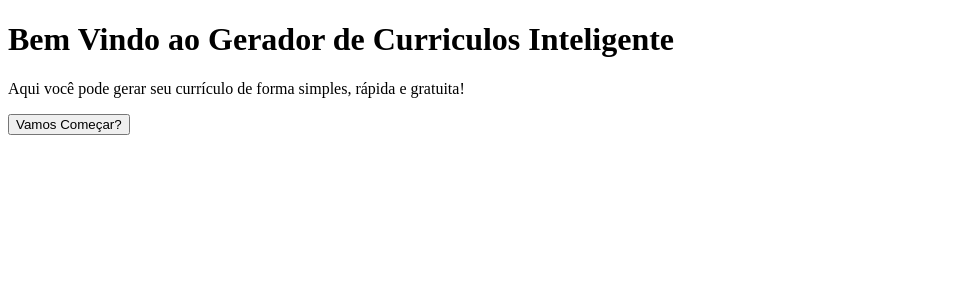
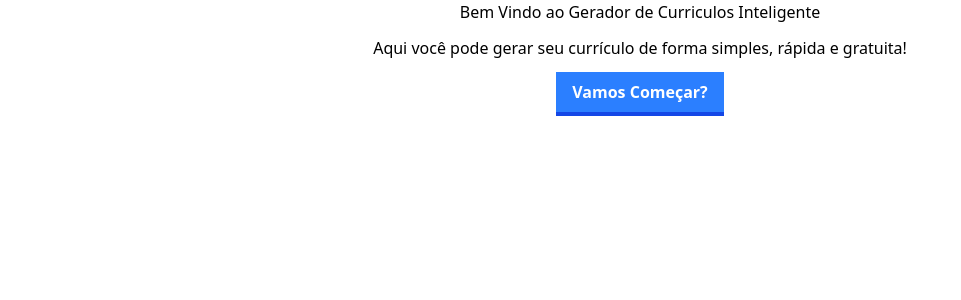
Before and after one commit to Debug-Cafe/Gerador-de-Curriculos-Inteligente, a React (Vite) app: page / in a window 1280 px wide. Shown: the top 300 px of the page, without its empty margins (0-961 px from the left). Built offline with nearby package versions, Linux system fonts and the light colour scheme.

Commit message:
fix: corrigido erro de importação no postcss.config

```diff
--- a/package.json
+++ b/package.json
@@ -10,12 +10,14 @@
     "preview": "vite preview"
   },
   "dependencies": {
+    "@tailwindcss/cli": "^4.1.12",
     "react": "^19.1.1",
     "react-dom": "^19.1.1",
     "react-router-dom": "^7.8.2"
   },
   "devDependencies": {
     "@eslint/js": "^9.33.0",
+    "@tailwindcss/postcss": "^4.1.12",
     "@tailwindcss/vite": "^4.1.12",
     "@types/react": "^19.1.10",
     "@types/react-dom": "^19.1.7",
--- /dev/null
+++ b/postcss.config.cjs
@@ -0,0 +1,6 @@
+module.exports = {
+  plugins: {
+    "@tailwindcss/postcss": {},
+    autoprefixer: {},
+  },
+}
--- a/src/index.css
+++ b/src/index.css
@@ -1,3 +1 @@
-@import "tailwindcss/base";
-@import "tailwindcss/components";
-@import "tailwindcss/utilities";
+@import "tailwindcss";
--- a/src/main.tsx
+++ b/src/main.tsx
@@ -1,5 +1,6 @@
 import ReactDOM from 'react-dom/client';
 import { createBrowserRouter, RouterProvider } from "react-router-dom";
+import "./index.css";
 
 import Home from './pages/Home.tsx';
 import Generator from './pages/Generator.tsx';
--- /dev/null
+++ b/src/output.css
@@ -0,0 +1,241 @@
+/*! tailwindcss v4.1.12 | MIT License | https://tailwindcss.com */
+@layer properties;
+@layer theme, base, components, utilities;
+@layer theme {
+  :root, :host {
+    --font-sans: ui-sans-serif, system-ui, sans-serif, "Apple Color Emoji",
+      "Segoe UI Emoji", "Segoe UI Symbol", "Noto Color Emoji";
+    --font-mono: ui-monospace, SFMono-Regular, Menlo, Monaco, Consolas, "Liberation Mono",
+      "Courier New", monospace;
+    --color-blue-400: oklch(70.7% 0.165 254.624);
+    --color-blue-500: oklch(62.3% 0.214 259.815);
+    --color-blue-700: oklch(48.8% 0.243 264.376);
+    --color-white: #fff;
+    --spacing: 0.25rem;
+    --font-weight-bold: 700;
+    --default-font-family: var(--font-sans);
+    --default-mono-font-family: var(--font-mono);
+  }
+}
+@layer base {
+  *, ::after, ::before, ::backdrop, ::file-selector-button {
+    box-sizing: border-box;
+    margin: 0;
+    padding: 0;
+    border: 0 solid;
+  }
+  html, :host {
+    line-height: 1.5;
+    -webkit-text-size-adjust: 100%;
+    tab-size: 4;
+    font-family: var(--default-font-family, ui-sans-serif, system-ui, sans-serif, "Apple Color Emoji", "Segoe UI Emoji", "Segoe UI Symbol", "Noto Color Emoji");
+    font-feature-settings: var(--default-font-feature-settings, normal);
+    font-variation-settings: var(--default-font-variation-settings, normal);
+    -webkit-tap-highlight-color: transparent;
+  }
+  hr {
+    height: 0;
+    color: inherit;
+    border-top-width: 1px;
+  }
+  abbr:where([title]) {
+    -webkit-text-decoration: underline dotted;
+    text-decoration: underline dotted;
+  }
+  h1, h2, h3, h4, h5, h6 {
+    font-size: inherit;
+    font-weight: inherit;
+  }
+  a {
+    color: inherit;
+    -webkit-text-decoration: inherit;
+    text-decoration: inherit;
+  }
+  b, strong {
+    font-weight: bolder;
+  }
+  code, kbd, samp, pre {
+    font-family: var(--default-mono-font-family, ui-monospace, SFMono-Regular, Menlo, Monaco, Consolas, "Liberation Mono", "Courier New", monospace);
+    font-feature-settings: var(--default-mono-font-feature-settings, normal);
+    font-variation-settings: var(--default-mono-font-variation-settings, normal);
+    font-size: 1em;
+  }
+  small {
+    font-size: 80%;
+  }
+  sub, sup {
+    font-size: 75%;
+    line-height: 0;
+    position: relative;
+    vertical-align: baseline;
+  }
+  sub {
+    bottom: -0.25em;
+  }
+  sup {
+    top: -0.5em;
+  }
+  table {
+    text-indent: 0;
+    border-color: inherit;
+    border-collapse: collapse;
+  }
+  :-moz-focusring {
+    outline: auto;
+  }
+  progress {
+    vertical-align: baseline;
+  }
+  summary {
+    display: list-item;
+  }
+  ol, ul, menu {
+    list-style: none;
+  }
+  img, svg, video, canvas, audio, iframe, embed, object {
+    display: block;
+    vertical-align: middle;
+  }
+  img, video {
+    max-width: 100%;
+    height: auto;
+  }
+  button, input, select, optgroup, textarea, ::file-selector-button {
+    font: inherit;
+    font-feature-settings: inherit;
+    font-variation-settings: inherit;
+    letter-spacing: inherit;
+    color: inherit;
+    border-radius: 0;
+    background-color: transparent;
+    opacity: 1;
+  }
+  :where(select:is([multiple], [size])) optgroup {
+    font-weight: bolder;
+  }
+  :where(select:is([multiple], [size])) optgroup option {
+    padding-inline-start: 20px;
+  }
+  ::file-selector-button {
+    margin-inline-end: 4px;
+  }
+  ::placeholder {
+    opacity: 1;
+  }
+  @supports (not (-webkit-appearance: -apple-pay-button))  or (contain-intrinsic-size: 1px) {
+    ::placeholder {
+      color: currentcolor;
+      @supports (color: color-mix(in lab, red, red)) {
+        color: color-mix(in oklab, currentcolor 50%, transparent);
+      }
+    }
+  }
+  textarea {
+    resize: vertical;
+  }
+  ::-webkit-search-decoration {
+    -webkit-appearance: none;
+  }
+  ::-webkit-date-and-time-value {
+    min-height: 1lh;
+    text-align: inherit;
+  }
+  ::-webkit-datetime-edit {
+    display: inline-flex;
+  }
+  ::-webkit-datetime-edit-fields-wrapper {
+    padding: 0;
+  }
+  ::-webkit-datetime-edit, ::-webkit-datetime-edit-year-field, ::-webkit-datetime-edit-month-field, ::-webkit-datetime-edit-day-field, ::-webkit-datetime-edit-hour-field, ::-webkit-datetime-edit-minute-field, ::-webkit-datetime-edit-second-field, ::-webkit-datetime-edit-millisecond-field, ::-webkit-datetime-edit-meridiem-field {
+    padding-block: 0;
+  }
+  ::-webkit-calendar-picker-indicator {
+    line-height: 1;
+  }
+  :-moz-ui-invalid {
+    box-shadow: none;
+  }
+  button, input:where([type="button"], [type="reset"], [type="submit"]), ::file-selector-button {
+    appearance: button;
+  }
+  ::-webkit-inner-spin-button, ::-webkit-outer-spin-button {
+    height: auto;
+  }
+  [hidden]:where(:not([hidden="until-found"])) {
+    display: none !important;
+  }
+}
+@layer utilities {
+  .static {
+    position: static;
+  }
+  .flex {
+    display: flex;
+  }
+  .flex-col {
+    flex-direction: column;
+  }
+  .items-center {
+    align-items: center;
+  }
+  .gap-3 {
+    gap: calc(var(--spacing) * 3);
+  }
+  .rounded {
+    border-radius: 0.25rem;
+  }
+  .border-b-4 {
+    border-bottom-style: var(--tw-border-style);
+    border-bottom-width: 4px;
+  }
+  .border-blue-700 {
+    border-color: var(--color-blue-700);
+  }
+  .bg-blue-500 {
+    background-color: var(--color-blue-500);
+  }
+  .px-4 {
+    padding-inline: calc(var(--spacing) * 4);
+  }
+  .py-2 {
+    padding-block: calc(var(--spacing) * 2);
+  }
+  .font-bold {
+    --tw-font-weight: var(--font-weight-bold);
+    font-weight: var(--font-weight-bold);
+  }
+  .text-white {
+    color: var(--color-white);
+  }
+  .hover\:border-blue-500 {
+    &:hover {
+      @media (hover: hover) {
+        border-color: var(--color-blue-500);
+      }
+    }
+  }
+  .hover\:bg-blue-400 {
+    &:hover {
+      @media (hover: hover) {
+        background-color: var(--color-blue-400);
+      }
+    }
+  }
+}
+@property --tw-border-style {
+  syntax: "*";
+  inherits: false;
+  initial-value: solid;
+}
+@property --tw-font-weight {
+  syntax: "*";
+  inherits: false;
+}
+@layer properties {
+  @supports ((-webkit-hyphens: none) and (not (margin-trim: inline))) or ((-moz-orient: inline) and (not (color:rgb(from red r g b)))) {
+    *, ::before, ::after, ::backdrop {
+      --tw-border-style: solid;
+      --tw-font-weight: initial;
+    }
+  }
+}
--- a/src/pages/Home.tsx
+++ b/src/pages/Home.tsx
@@ -8,7 +8,7 @@
         Aqui você pode gerar seu currículo de forma simples, rápida e gratuita!
       </p>
       <Link to="generator">
-        <button className="bg-blue-500 hover:bg-blue-400 text-white font-bold py-2 px-4 border-b-4 border-blue-700 hover:border-blue-500 rounded">
+        <button className="bg-blue-500 hover:bg-blue-400 text-white font-bold py-2 px-4 border-b-4 border-blue-700 hover:border-blue-500 rouded">
           Vamos Começar?
         </button>
       </Link>
--- /dev/null
+++ b/tailwind.config.js
@@ -0,0 +1,11 @@
+/** @type {import('tailwindcss').Config} */
+export default {
+  content: [
+    "./index.html",
+    "./src/**/*.{js,ts,jsx,tsx,ts}",
+  ],
+  theme: {
+    extend: {},
+  },
+  plugins: [],
+}
--- a/vite.config.ts
+++ b/vite.config.ts
@@ -1,10 +1,10 @@
-import { defineConfig } from 'vite'
-import react from '@vitejs/plugin-react'
-import tailwindcss from '@tailwindcss/vite'
+import { defineConfig } from 'vite';
+import react from '@vitejs/plugin-react';
+import tailwindcss from '@tailwindcss/vite';
 
 export default defineConfig({
   plugins: [
     react(),
-    tailwindcss(),
+    tailwindcss(), // plugin Tailwind
   ],
-})
+});
```
Also changed, not shown: 1 other file (tests, documents, lock files or other folders).
